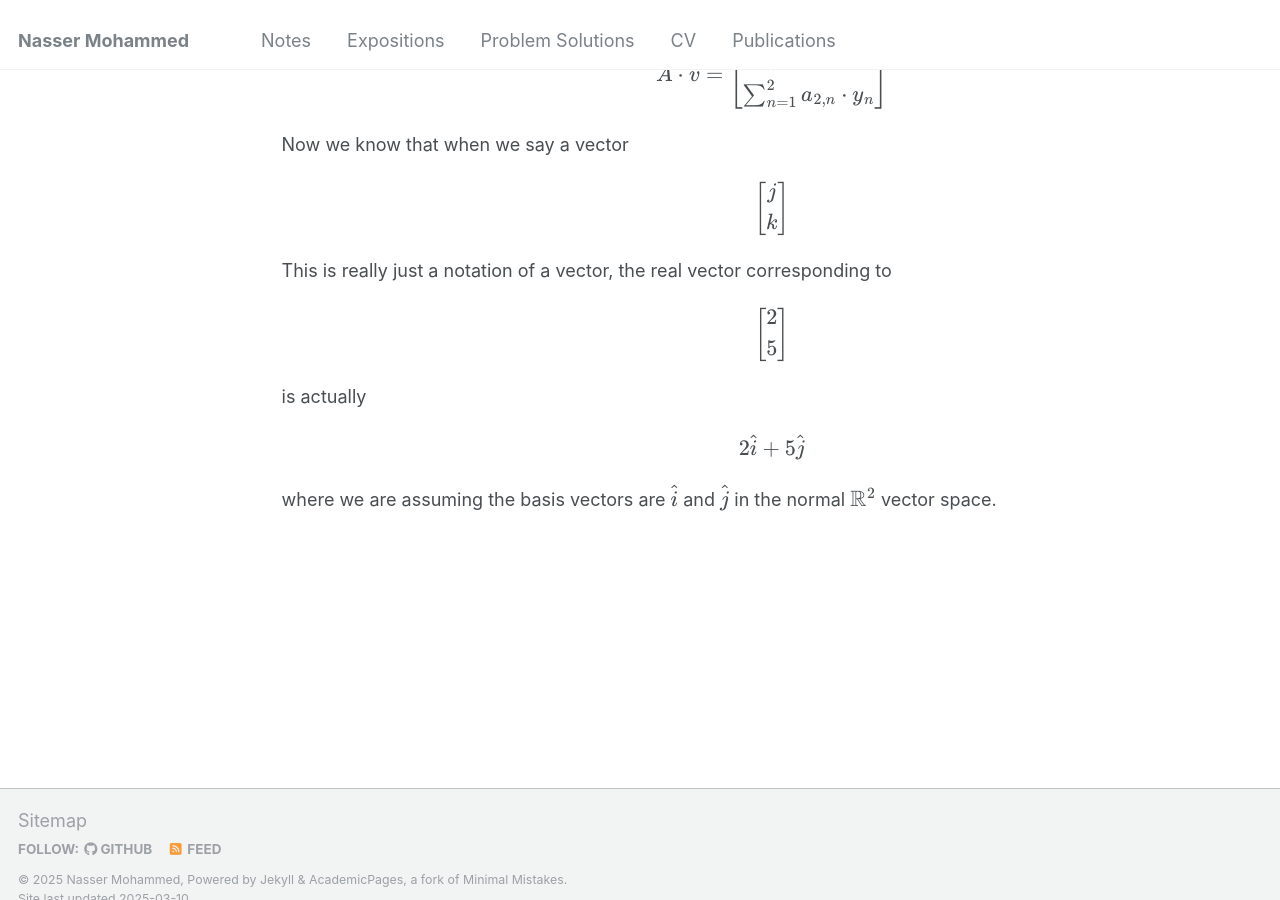
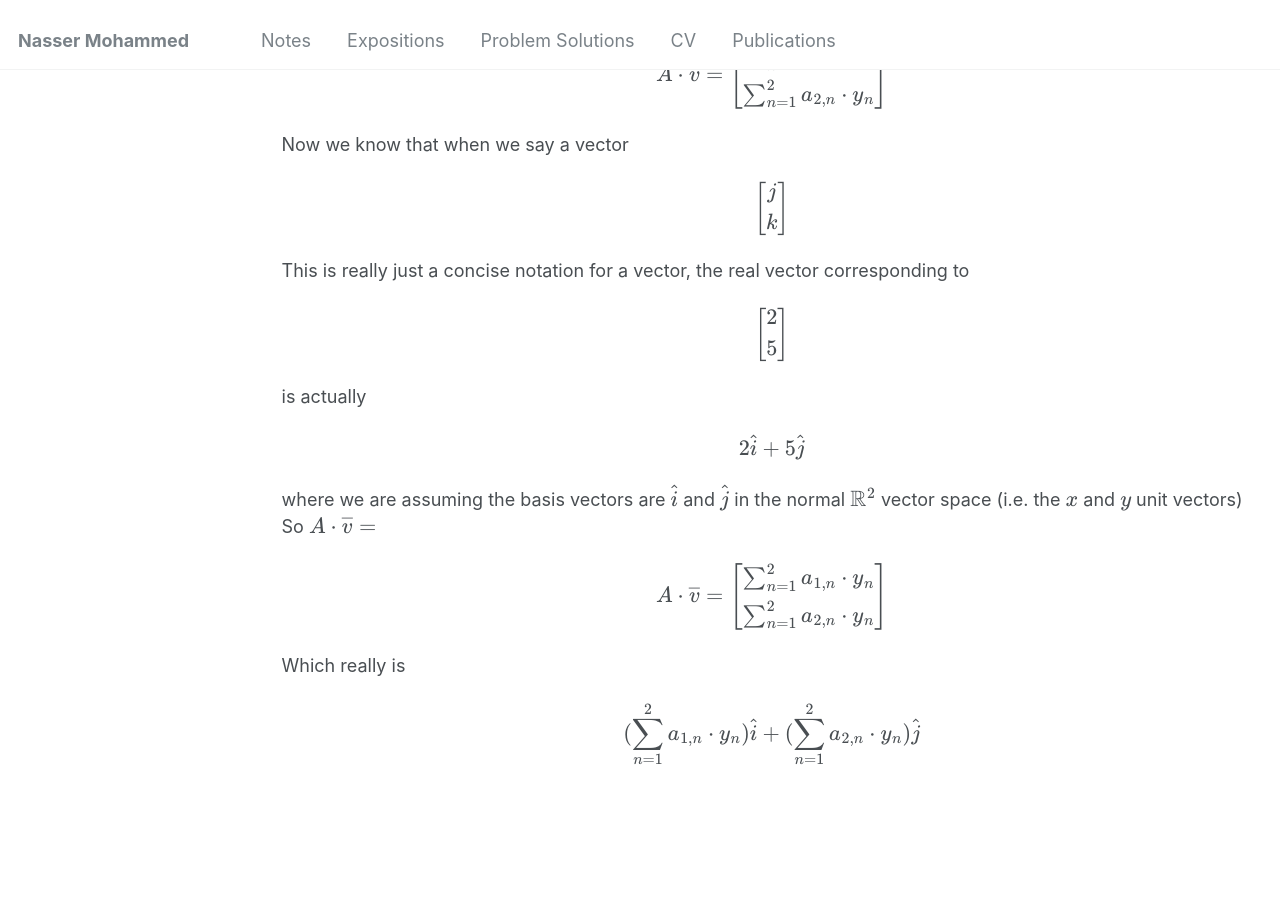
Before and after one commit to Nasser-Mohammed/Nasser-Mohammed.github.io, a Jekyll site: the page built from _pages/notes/linear-algebra/matrix.md, in a window 1280 px wide and 900 px high, scrolled down 1930 px. Built offline with Jekyll 4.4.1, drawn with Linux system fonts in a browser that asks for light colours.

Commit message:
Update matrix.md

```diff
--- a/_pages/notes/linear-algebra/matrix.md
+++ b/_pages/notes/linear-algebra/matrix.md
@@ -58,7 +58,7 @@ k
 \end{bmatrix}
 $$
 </div>
-This is really just a notation of a vector, the real vector corresponding to
+This is really just a concise notation for a vector, the real vector corresponding to
 <div style="text-align: center;">
 $$
 \begin{bmatrix}
@@ -69,4 +69,15 @@ $$
 </div>
 is actually
 \\[2\hat{i} + 5\hat{j}\\]
-where we are assuming the basis vectors are \\(\hat{i}\\) and \\(\hat{j}\\) in the normal \\(\mathbb{R}^2\\) vector space.
+where we are assuming the basis vectors are \\(\hat{i}\\) and \\(\hat{j}\\) in the normal \\(\mathbb{R}^2\\) vector space (i.e. the \\(x\\) and \\(y\\) unit vectors)
+So \\(A\cdot \overline{v}=\\)
+<div style="text-align: center;">
+$$
+A \cdot \overline{v} = \begin{bmatrix}
+\sum_{n=1}^2 a_{1,n}\cdot y_n \\
+\sum_{n=1}^2 a_{2,n} \cdot y_n
+\end{bmatrix}
+$$
+</div>
+Which really is
+\\[(\sum_{n=1}^2 a_{1,n}\cdot y_n)\hat{i} + (\sum_{n=1}^2 a_{2,n} \cdot y_n)\hat{j}\\]
```
